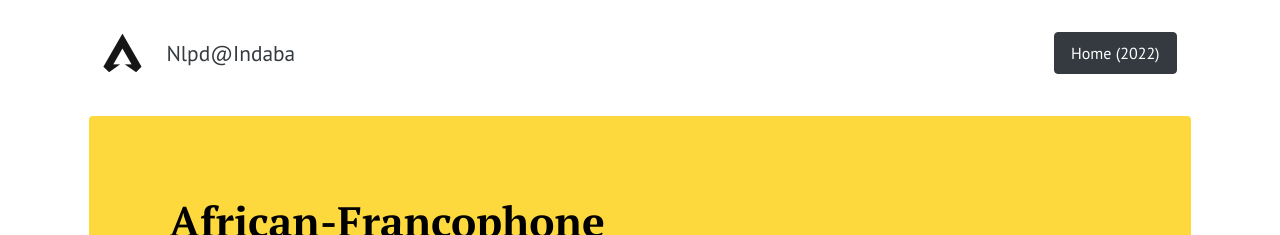
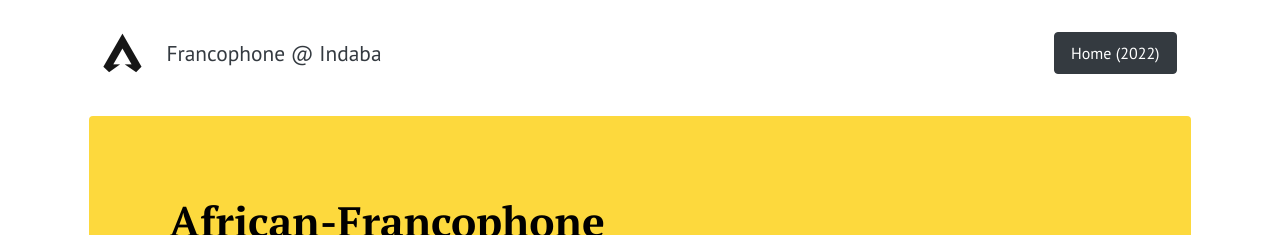
Before and after one commit to francophone-ai-indaba/francophone-ai-indaba.github.io, a Jekyll site: the page built from index.html, in a window 1280 px wide. Shown: the top 235 px of the page. Built offline with Jekyll 4.4.1, drawn with Linux system fonts in a browser that asks for light colours.

Commit message:
update title

```diff
--- a/_layouts/default.html
+++ b/_layouts/default.html
@@ -44,7 +44,7 @@ gtag('config', '{{site.ganalytics}}');
             <span class="d-none d-md-inline-block">{{ site.title }}</span>
             {% endif %}
             <div class="d-flex align-items-center">
-              <span class="ml-3 text small">Nlpd@Indaba</span>
+              <span class="ml-3 text small">Francophone @ Indaba</span>
             </div>
           </a>
 
```
